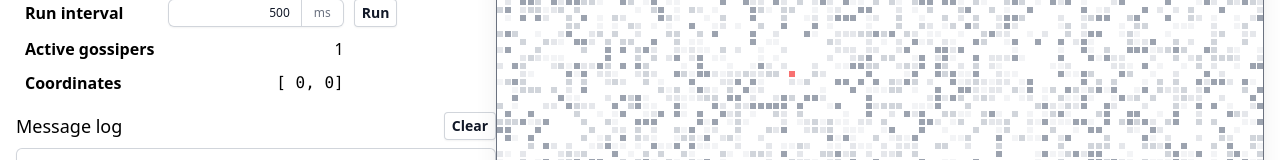
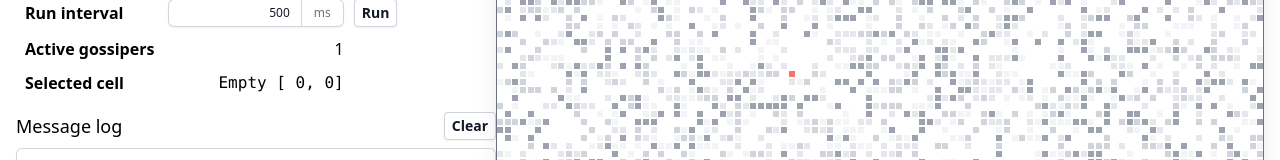
Before and after one commit to hodbn/cs-89512, a SvelteKit app in the folder ex1/ex1/: page / in a window 1280 px wide. Shown: the part 210-370 px from the top of the page. Built offline with nearby package versions, Linux system fonts and the light colour scheme; a web font is replaced by a local one.

Commit message:
add selected cell kind

```diff
--- a/ex1/ex1/src/routes/Game.svelte
+++ b/ex1/ex1/src/routes/Game.svelte
@@ -3,10 +3,10 @@
 	const WIDTH = 100;
 	const HEIGHT = 100;
 	enum PersonKind {
-		S1,
-		S2,
-		S3,
-		S4
+		S1 = 'S1',
+		S2 = 'S2',
+		S3 = 'S3',
+		S4 = 'S4'
 	}
 	type Person = {
 		kind: PersonKind;
@@ -134,7 +134,7 @@
 	export let activeGossipers: number;
 	export let generation = 0;
 	export let gameNumber = 0;
-	export let selectedCoords = [0, 0];
+	export let selectedIndex = 0;
 	let state: Cell[] = initializeState(p);
 	$: activeGossipers = state.filter((c) => isPerson(c) && c.willGossip === true).length;
 	export let playHandle = -1;
@@ -354,8 +354,8 @@
 				<td />
 			</tr>
 			<tr>
-				<th class="text-start">Coordinates</th>
-				<td class="text-end min-w-[6rem] font-mono">{coordsToStr(selectedCoords)}</td>
+				<th class="text-start">Selected cell</th>
+				<td class="text-end min-w-[6rem] font-mono">{state[selectedIndex]?.kind ?? 'Empty'} {indexToCoordsStr(selectedIndex)}</td>
 				<td />
 			</tr>
 		</table>
@@ -408,10 +408,10 @@
 				class:bg-red-500={cell?.kind === PersonKind.S3 && cell.willGossip}
 				class:bg-red-600={cell?.kind === PersonKind.S4 && cell.willGossip}
 				on:mouseover={() => {
-					selectedCoords = indexToCoords(i);
+					selectedIndex = i;
 				}}
 				on:focus={() => {
-					selectedCoords = indexToCoords(i);
+					selectedIndex = i;
 				}}
 			/>
 		{/each}
```
